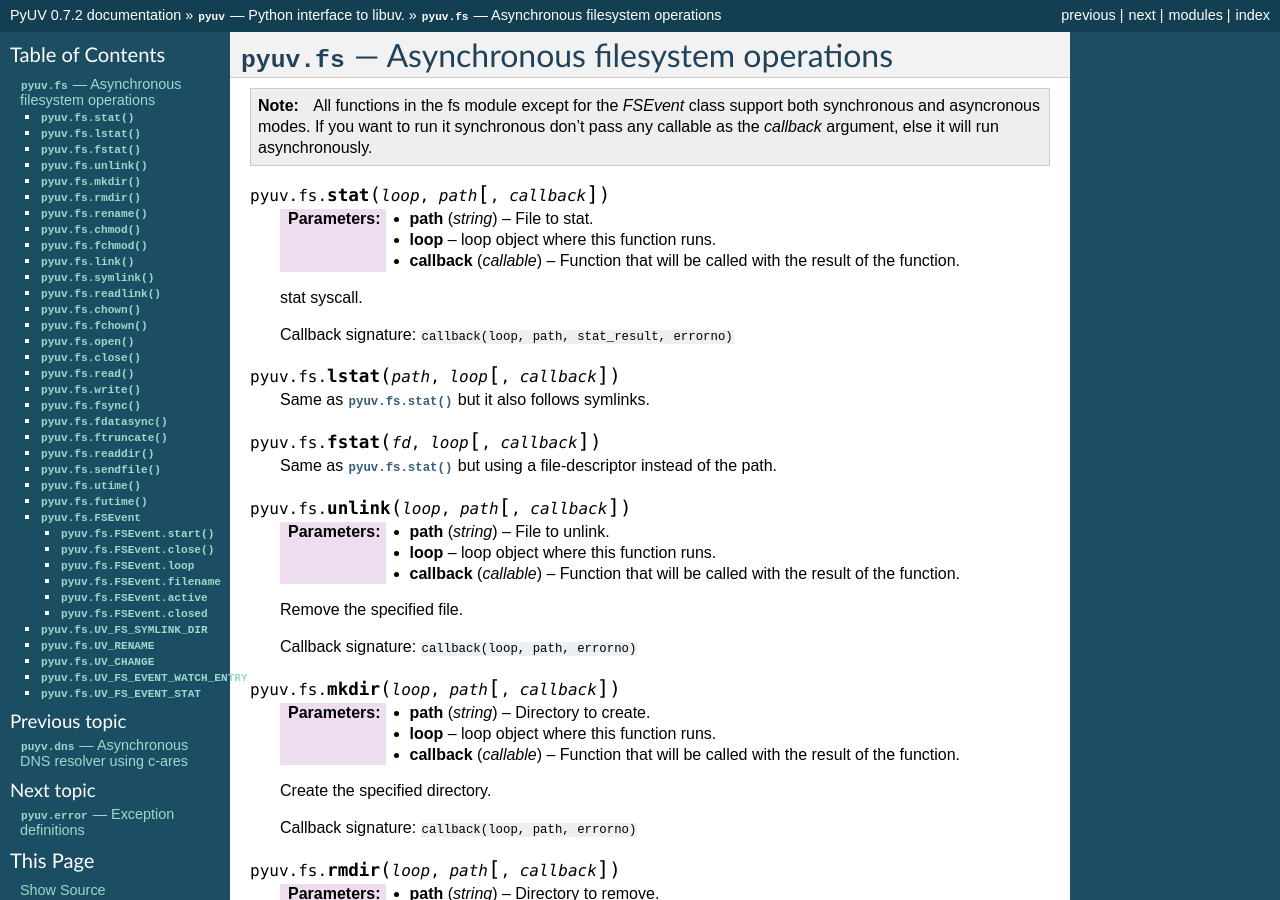
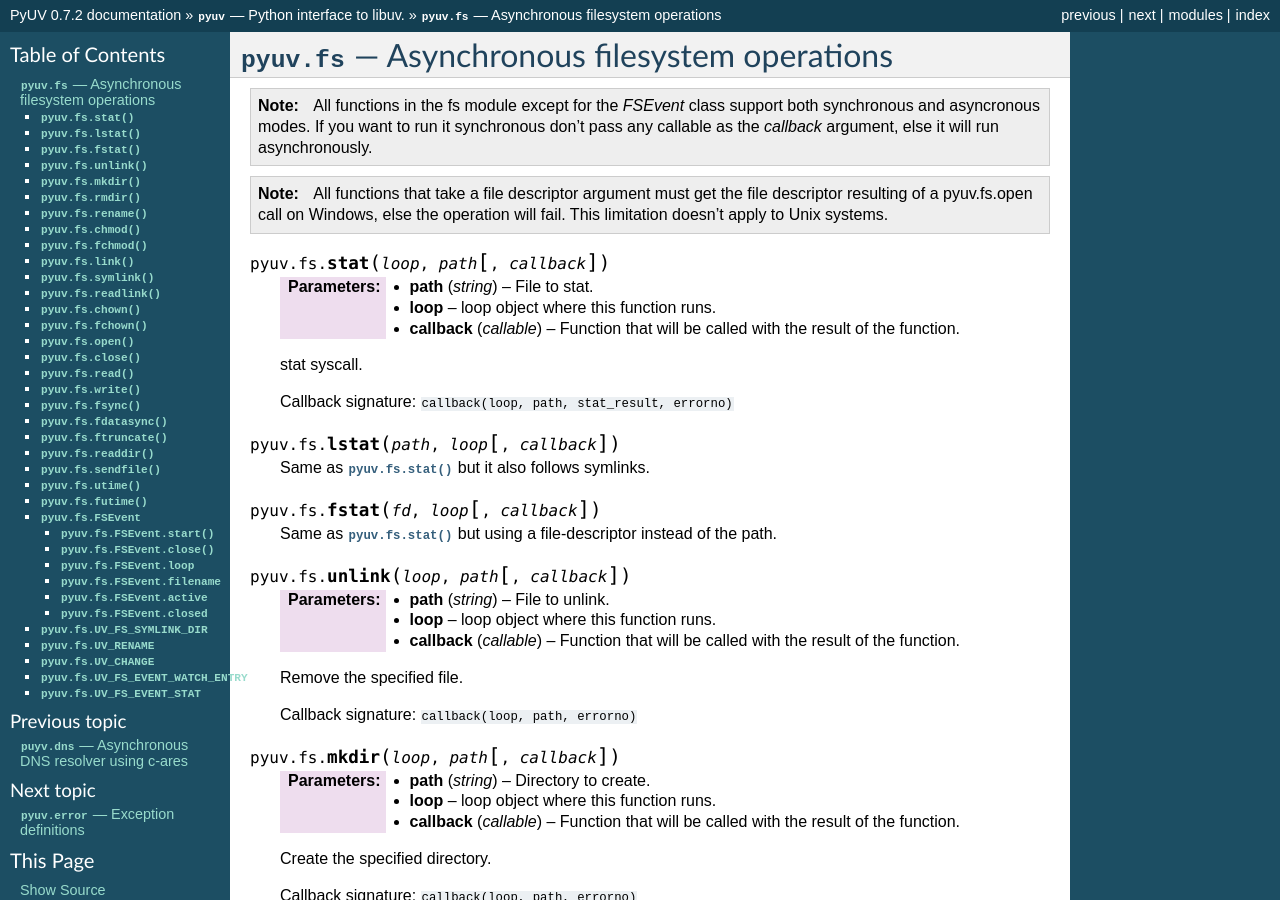
Before and after one commit to saghul/pyuv, a Sphinx documentation site: the page built from docs/fs.rst, in a window 1280 px wide and 900 px high. Built offline with Sphinx 7.4.7, drawn with Linux system fonts in a browser that asks for light colours.

Commit message:
Added note on file descriptor handling

```diff
--- a/docs/fs.rst
+++ b/docs/fs.rst
@@ -13,6 +13,11 @@
     All functions in the fs module except for the `FSEvent` class support both
     synchronous and asyncronous modes. If you want to run it synchronous don't
     pass any callable as the `callback` argument, else it will run asynchronously.
+
+.. note::
+    All functions that take a file descriptor argument must get the file descriptor
+    resulting of a pyuv.fs.open call on Windows, else the operation will fail. This
+    limitation doesn't apply to Unix systems.
 
 
 .. py:function:: pyuv.fs.stat(loop, path, [callback])
```
